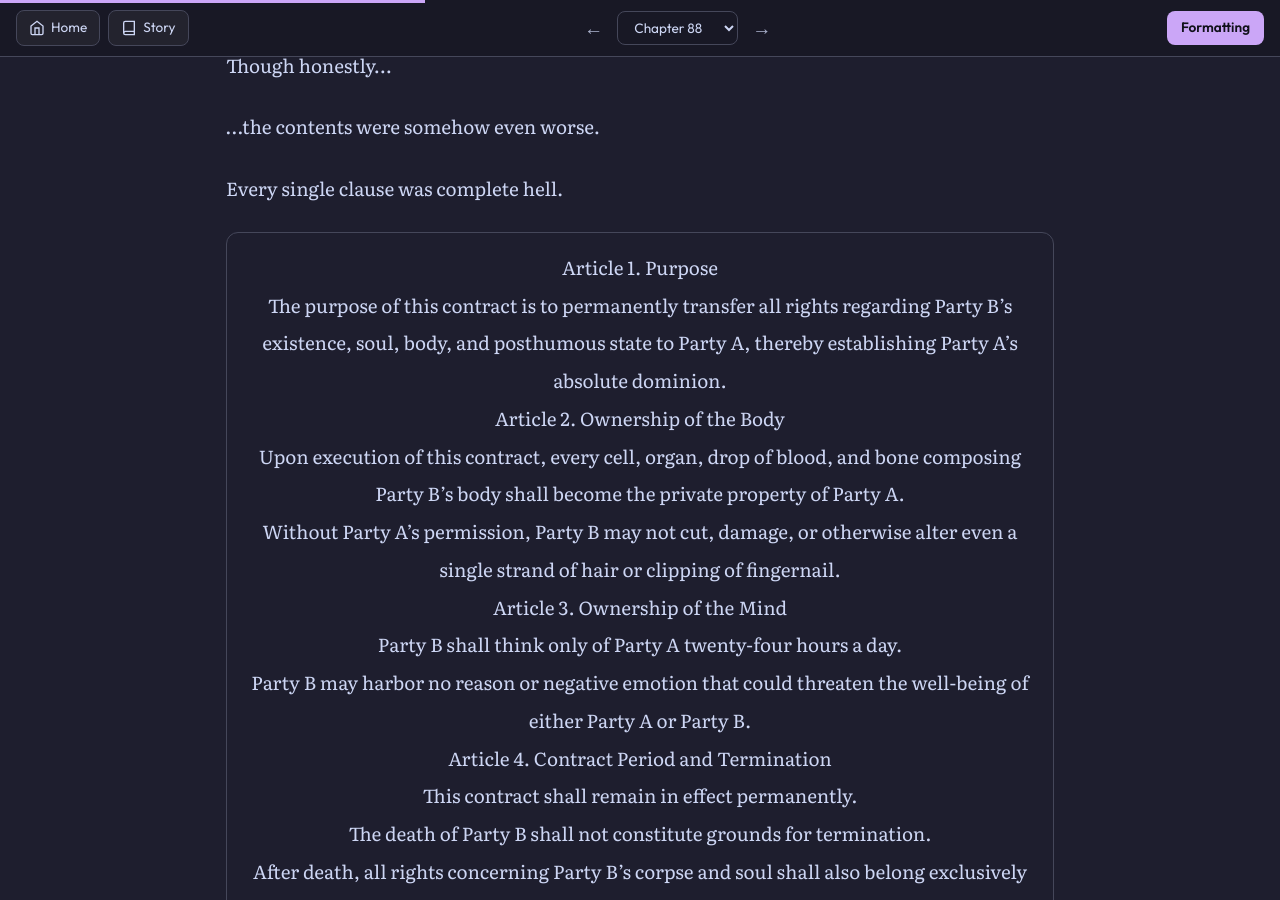
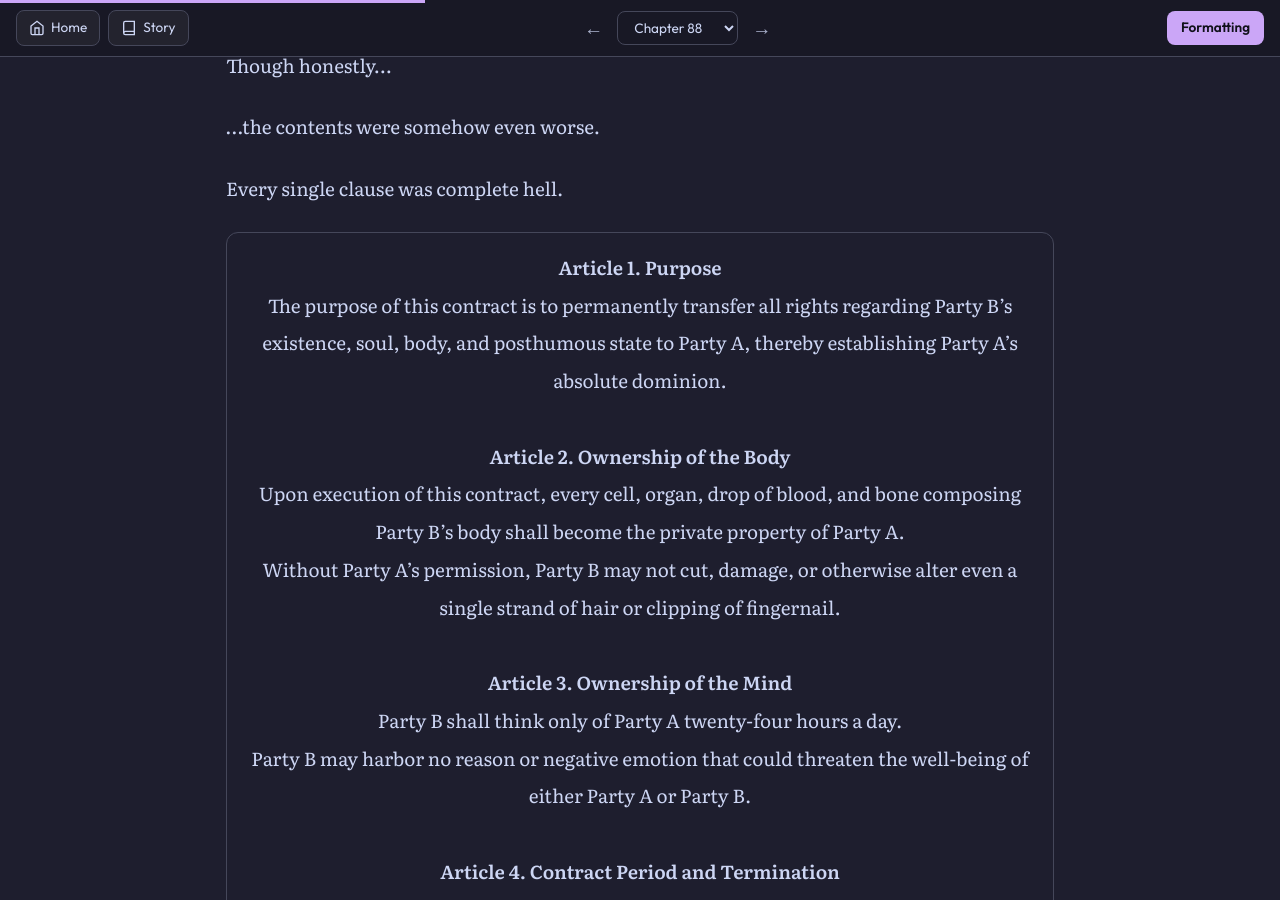
Before and after one commit to soleumn/soleumn.github.io, a Jekyll site: the page built from _chapters/eoshinki/ch88.md, in a window 1280 px wide and 900 px high, scrolled down 4848 px. Built offline with Jekyll 4.4.1, drawn with Linux system fonts in a browser that asks for light colours; some web fonts are replaced; comment, search, counter and statistics services are not loaded.

Commit message:
Update ch88.md

```diff
--- a/_chapters/eoshinki/ch88.md
+++ b/_chapters/eoshinki/ch88.md
@@ -140,7 +140,7 @@ Though honestly…
 Every single clause was complete hell.
 
 <div style="border: 1px solid var(--borda-suave, rgba(255, 255, 255, 0.1)); border-radius: 12px; padding: 16px; text-align: center; margin: 20px 0;">
-Article 1. Purpose<br>The purpose of this contract is to permanently transfer all rights regarding Party B’s existence, soul, body, and posthumous state to Party A, thereby establishing Party A’s absolute dominion.<br>Article 2. Ownership of the Body<br>Upon execution of this contract, every cell, organ, drop of blood, and bone composing Party B’s body shall become the private property of Party A.<br>Without Party A’s permission, Party B may not cut, damage, or otherwise alter even a single strand of hair or clipping of fingernail.<br>Article 3. Ownership of the Mind<br>Party B shall think only of Party A twenty-four hours a day.<br>Party B may harbor no reason or negative emotion that could threaten the well-being of either Party A or Party B.<br>Article 4. Contract Period and Termination<br>This contract shall remain in effect permanently.<br>The death of Party B shall not constitute grounds for termination.<br>After death, all rights concerning Party B’s corpse and soul shall also belong exclusively to Party A.<br>This contract may be terminated solely through Party A’s unilateral declaration.<br>Party B possesses absolutely no right to request termination.<br>Article 5. Special Provisions<br>If Party B considers any clause of this contract unreasonable, that very mental state shall itself constitute a breach of contract and be subject to immediate punishment.
+<strong>Article 1. Purpose</strong><br>The purpose of this contract is to permanently transfer all rights regarding Party B’s existence, soul, body, and posthumous state to Party A, thereby establishing Party A’s absolute dominion.<br><br><strong>Article 2. Ownership of the Body</strong><br>Upon execution of this contract, every cell, organ, drop of blood, and bone composing Party B’s body shall become the private property of Party A.<br>Without Party A’s permission, Party B may not cut, damage, or otherwise alter even a single strand of hair or clipping of fingernail.<br><br><strong>Article 3. Ownership of the Mind</strong><br>Party B shall think only of Party A twenty-four hours a day.<br>Party B may harbor no reason or negative emotion that could threaten the well-being of either Party A or Party B.<br><br><strong>Article 4. Contract Period and Termination</strong><br>This contract shall remain in effect permanently.<br>The death of Party B shall not constitute grounds for termination.<br>After death, all rights concerning Party B’s corpse and soul shall also belong exclusively to Party A.<br>This contract may be terminated solely through Party A’s unilateral declaration.<br>Party B possesses absolutely no right to request termination.<br><br><strong>Article 5. Special Provisions</strong><br>If Party B considers any clause of this contract unreasonable, that very mental state shall itself constitute a breach of contract and be subject to immediate punishment.
 </div>
 
 Naturally, Party A was CEO Cha.
```
